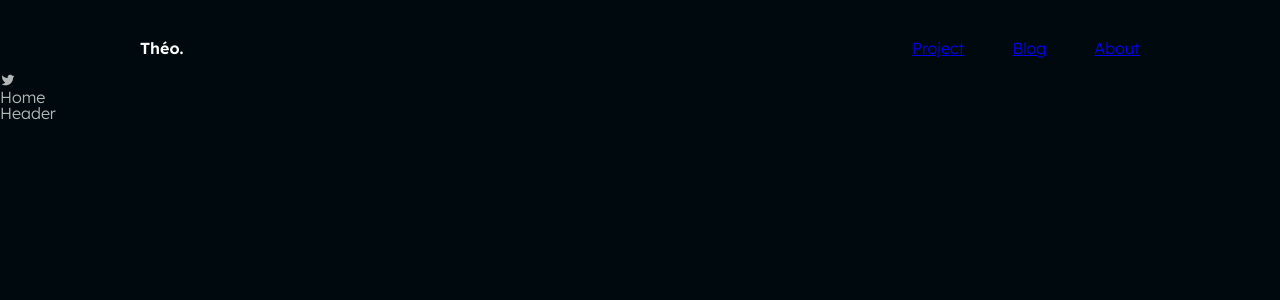
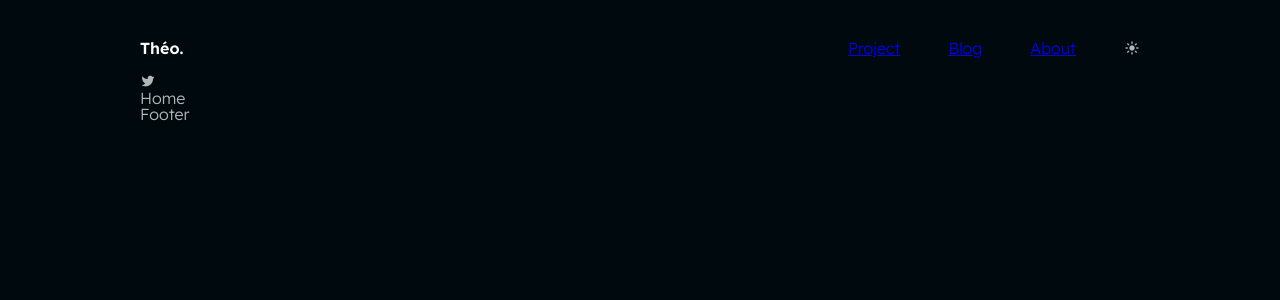
Before and after one commit to theo-mesnil/theomesnil.com, a Next.js app: page / in a window 1280 px wide. Shown: the top 300 px of the page. Built offline with nearby package versions, Linux system fonts and the light colour scheme.

Commit message:
feat: center all page elements
Signed-off-by: Théo Mesnil <mesniltheo@gmail.com>

```diff
--- /dev/null
+++ b/app/components/Footer/index.module.css
@@ -0,0 +1,5 @@
+.footer {
+  max-width: var(--centered-size);
+  margin: 0 auto;
+  padding: 0 var(--space-md);
+}
--- a/app/components/Footer/index.tsx
+++ b/app/components/Footer/index.tsx
@@ -1,3 +1,5 @@
+import styles from './index.module.css'
+
 export default function Footer() {
-  return <footer>Header</footer>
+  return <footer className={styles.footer}>Footer</footer>
 }
--- a/app/components/Header/index.module.css
+++ b/app/components/Header/index.module.css
@@ -4,7 +4,7 @@
   justify-content: space-between;
   max-width: var(--centered-size);
   margin: 0 auto;
-  padding: var(--space-xxl) var(--space-md) var(--space-md);
+  padding: var(--space-md);
 }
 
 .title {
@@ -14,6 +14,16 @@
 
 .nav {
   display: grid;
-  grid-template-columns: repeat(3, auto);
-  gap: var(--space-3xl);
+  grid-template-columns: repeat(4, auto);
+  gap: var(--space-md);
 }
+
+@media (min-width: 736px) {
+  .header {
+    padding: var(--space-xxl) var(--space-md) var(--space-md);
+  }
+
+  .nav {
+    gap: var(--space-3xl);
+  }
+}
--- a/app/components/Header/index.tsx
+++ b/app/components/Header/index.tsx
@@ -1,4 +1,6 @@
 import Link from 'next/link'
+
+import Icon from '../Icon'
 
 import styles from './index.module.css'
 
@@ -17,6 +19,9 @@ export default function Header() {
           <li>
             <Link href="/about">About</Link>
           </li>
+          <li>
+            <Icon name="sun" />
+          </li>
         </ul>
       </nav>
     </header>
--- /dev/null
+++ b/app/layout.module.css
@@ -0,0 +1,5 @@
+.main {
+  max-width: var(--centered-size);
+  margin: 0 auto;
+  padding: 0 var(--space-md);
+}
--- a/app/layout.tsx
+++ b/app/layout.tsx
@@ -4,6 +4,7 @@ import Analytics from './components/Analytics'
 import Footer from './components/Footer'
 import Header from './components/Header'
 import Icon from './components/Icon'
+import styles from './layout.module.css'
 
 import './styles/reset.css'
 import './styles/theme.css'
@@ -20,7 +21,7 @@ export default function RootLayout({ children }: { children: React.ReactNode })
       </head>
       <body>
         <Header />
-        <main>
+        <main className={styles.main}>
           <Icon name="twitter" />
           {children}
         </main>
--- a/app/styles/theme.css
+++ b/app/styles/theme.css
@@ -14,10 +14,6 @@
   --space-xl: 2rem; /* 32 */
   --space-xxl: 2.5rem; /* 40 */
   --space-3xl: 3rem; /* 48 */
-
-  /* screen (media) */
-  --screen-tablet: 736;
-  --screen-desktop: 980;
 
   /* fonts */
   --fontFamily: 'Lexend Deca', sans-serif;
```
